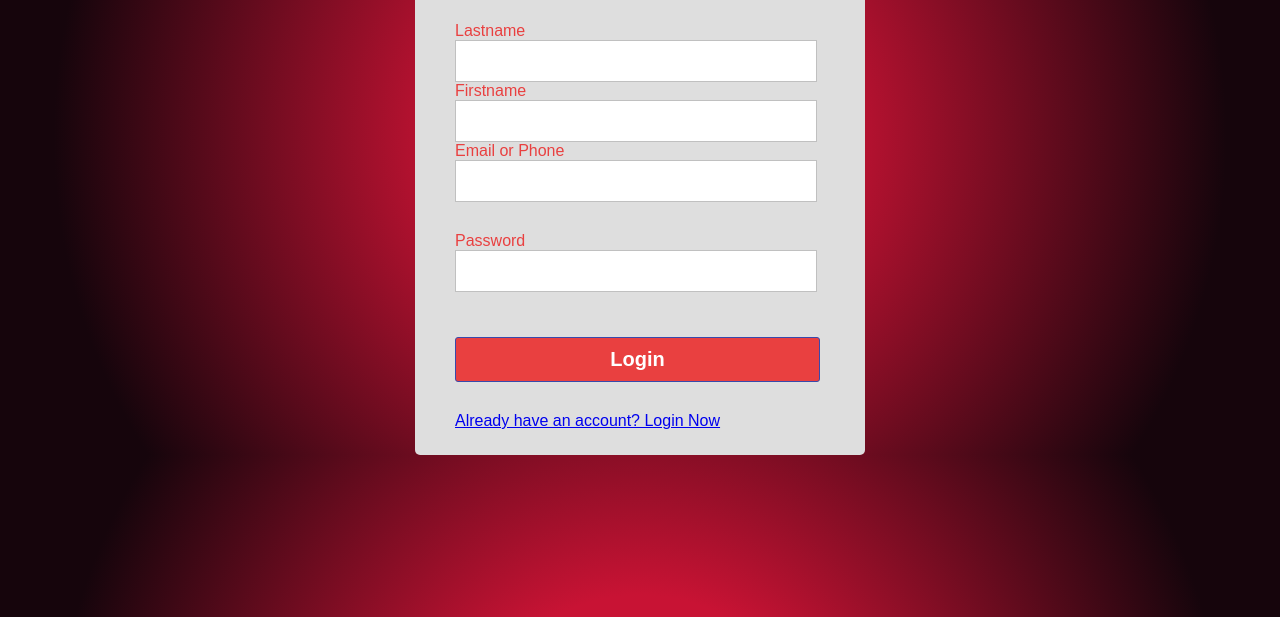
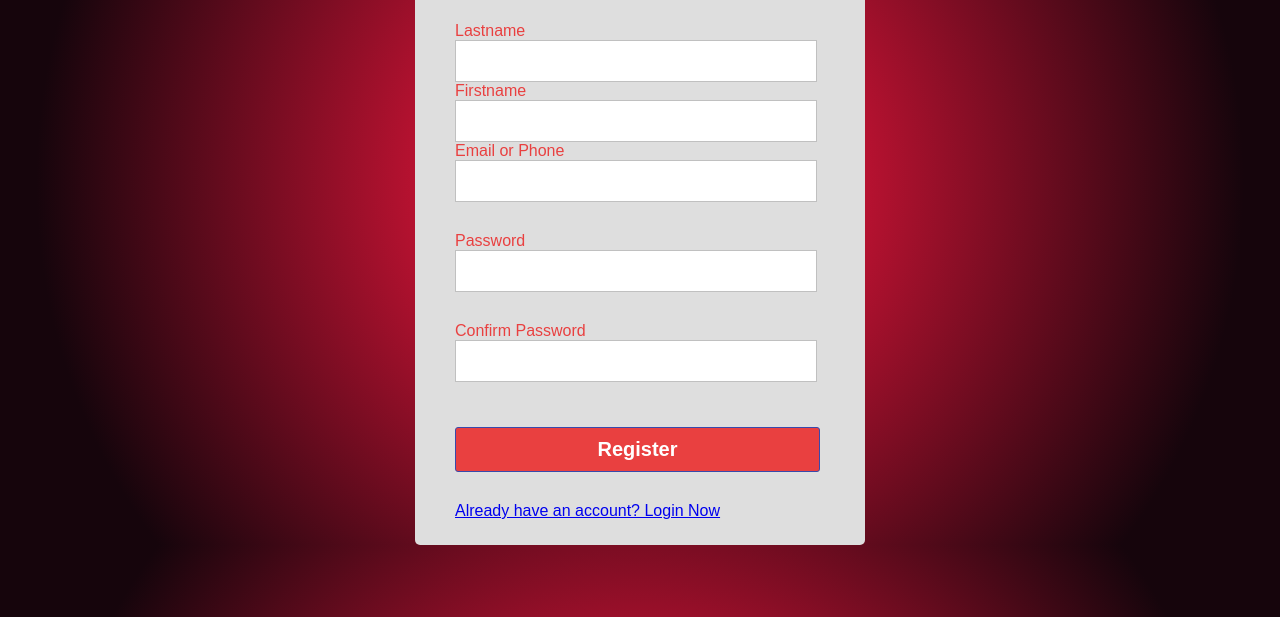
Before and after one commit to AJGilbuena/LOGIN, a plain HTML site: page register.html in a window 1280 px wide. Shown: the part 183-800 px from the top of the page. Drawn offline with Linux system fonts and the light colour scheme.

Commit message:
Update register.html

```diff
--- a/register.html
+++ b/register.html
@@ -19,7 +19,11 @@
 			<div class="font font2">Password</div>
 			<input type="password" name="password">
 			<div id="pass_error">Please fill up your Password</div>
-			<button type="submit">Login</button>
+			<div class="font font2">Confirm Password</div>
+			<input type="password" name="password">
+			<div id="pass_error">Password do not match</div>
+			<button type="submit">Register</button>
+
 			<a href="index.html" class="link">Already have an account? Login Now</a>
 		</form>
 	</div>
```
